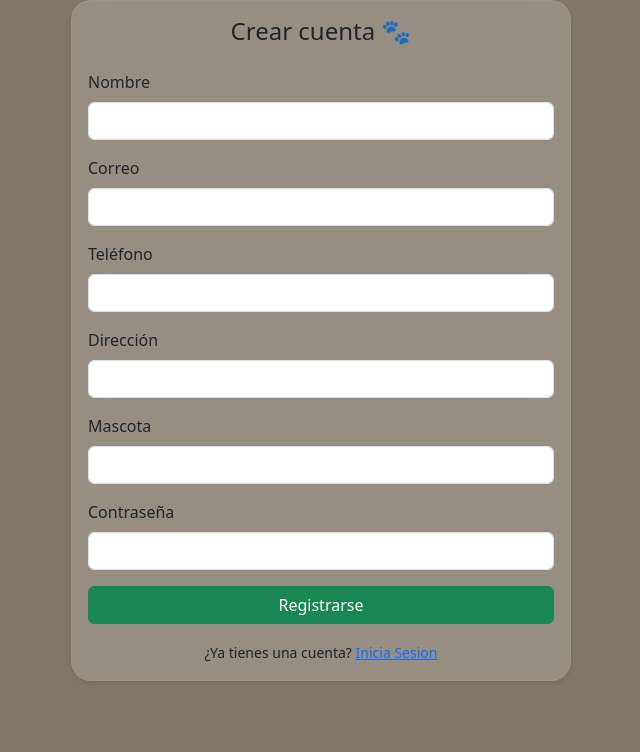
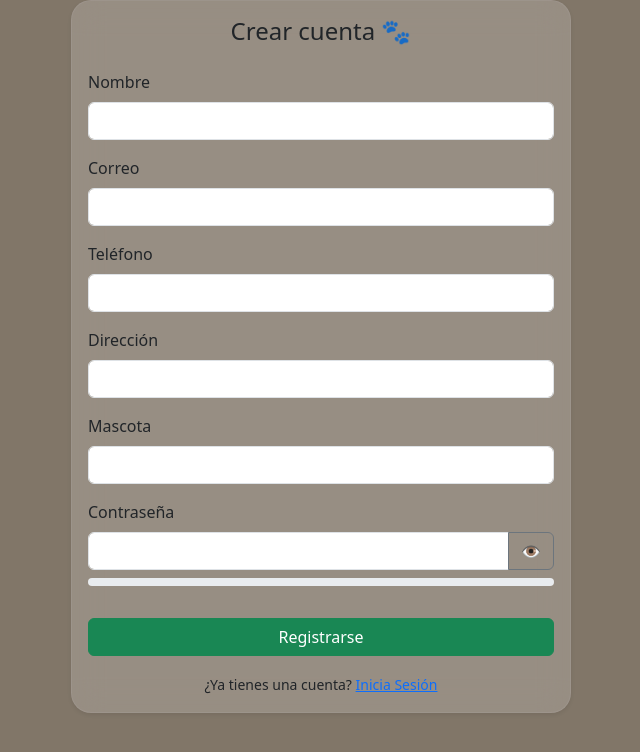
Before and after one commit to arturopocasangre/proyectoexpo, a Flask app: page /registro in a window 1280 px wide. Shown: the top 752 px of the page, without its empty margins (319-959 px from the left). Run offline with Flask 3, Linux system fonts and the light colour scheme; some libraries are stand-ins or nearby versions.

Commit message:
Add files via upload

```diff
--- a/templates/registro.html
+++ b/templates/registro.html
@@ -6,36 +6,31 @@
     <title>Registro - Happy Paws Vet</title>
     <link href="https://cdn.jsdelivr.net/npm/bootstrap@5.3.2/dist/css/bootstrap.min.css" rel="stylesheet">
     <style>
-        body{
+        body {
             background:#817668;
             min-height:100vh;
         }
-    </style>
-<style>
-.card{
-
+        .card {
             background: rgba(255,255,255,0.18);
-
             backdrop-filter: blur(15px);
             -webkit-backdrop-filter: blur(15px);
-
             border: 1px solid rgba(172, 163, 163, 0.25);
-
             border-radius:20px;
-
             box-shadow:0 15px 35px rgba(0,0,0,.15);
-
         }
-
+        .mensaje-error {
+            color: #b30000;
+            font-size: 0.9rem;
+            margin-top: 5px;
+        }
     </style>
 </head>
 <body>
-
 <div class="container registro-container">
     <div class="card shadow-sm mx-auto" style="max-width: 500px;">
         <div class="card-body">
             <h4 class="text-center mb-4">Crear cuenta 🐾</h4>
-            <form method="POST">
+            <form method="POST" id="registroForm">
                 <div class="mb-3">
                     <label for="nombre" class="form-label">Nombre</label>
                     <input type="text" class="form-control" name="nombre" required>
@@ -58,32 +53,90 @@
                 </div>
                 <div class="mb-3">
                     <label for="password" class="form-label">Contraseña</label>
-                    <input type="password" class="form-control" name="password" required>
+                    <div class="input-group">
+                        <input type="password" class="form-control" id="password" name="password" required>
+                        <button class="btn btn-outline-secondary" type="button" id="togglePassword">👁️</button>
                     </div>
+                    <!-- Barra de progreso -->
+                    <div class="progress mt-2" style="height: 8px;">
+                        <div id="passwordStrength" class="progress-bar" role="progressbar"></div>
+                    </div>
+                    <!-- Mensaje informativo -->
+                    <small id="passwordMessage" class="form-text"></small>
+                </div>
+
                 {% with mensajes = get_flashed_messages(with_categories=true) %}
-
                     {% if mensajes %}
-
                         {% for categoria, mensaje in mensajes %}
-
                             <div class="mensaje-error">
                                 {{ mensaje }}
                             </div>
+                        {% endfor %}
+                    {% endif %}
+                {% endwith %}
 
-        {% endfor %}
+                <!-- reCAPTCHA -->
+                <div class="g-recaptcha mt-3" data-sitekey="TU_SITE_KEY"></div>
 
-    {% endif %}
-
-{% endwith %}
-                <button type="submit" class="btn btn-success w-100">Registrarse</button>
-
+                <button type="submit" class="btn btn-success w-100 mt-3">Registrarse</button>
                 <div class="text-center mt-3">
-				    <small>¿Ya tienes una cuenta? <a href="{{ url_for('login') }}">Inicia Sesion</a></small>
+                    <small>¿Ya tienes una cuenta? <a href="{{ url_for('login') }}">Inicia Sesión</a></small>
                 </div>
-
             </form>
         </div>
     </div>
 </div>
+
+<script src="https://www.google.com/recaptcha/api.js" async defer></script>
+<script>
+const passwordInput = document.getElementById("password");
+const strengthBar = document.getElementById("passwordStrength");
+const message = document.getElementById("passwordMessage");
+const togglePassword = document.getElementById("togglePassword");
+const form = document.getElementById("registroForm");
+
+let currentStrength = 0;
+
+passwordInput.addEventListener("input", () => {
+    const val = passwordInput.value;
+    let strength = 0;
+
+    if (val.length >= 8) strength += 25;
+    if (/[A-Z]/.test(val)) strength += 25;
+    if (/[0-9]/.test(val)) strength += 25;
+    if (/[^A-Za-z0-9]/.test(val)) strength += 25;
+
+    currentStrength = strength;
+    strengthBar.style.width = strength + "%";
+
+    if (strength <= 25) {
+        strengthBar.className = "progress-bar bg-danger";
+        message.textContent = "Contraseña muy débil";
+    } else if (strength <= 50) {
+        strengthBar.className = "progress-bar bg-warning";
+        message.textContent = "Contraseña débil";
+    } else if (strength <= 75) {
+        strengthBar.className = "progress-bar bg-info";
+        message.textContent = "Contraseña aceptable";
+    } else {
+        strengthBar.className = "progress-bar bg-success";
+        message.textContent = "Contraseña fuerte";
+    }
+});
+
+// 👁️ Toggle mostrar/ocultar contraseña
+togglePassword.addEventListener("click", () => {
+    const type = passwordInput.getAttribute("type") === "password" ? "text" : "password";
+    passwordInput.setAttribute("type", type);
+});
+
+// 🚫 Bloquear envío si no es fuerte
+form.addEventListener("submit", (e) => {
+    if (currentStrength < 100) {
+        e.preventDefault();
+        alert("La contraseña debe ser fuerte (mínimo 8 caracteres, mayúscula, número y símbolo).");
+    }
+});
+</script>
 </body>
 </html>
```
Lines whose indentation alone changed are shown as unchanged.
